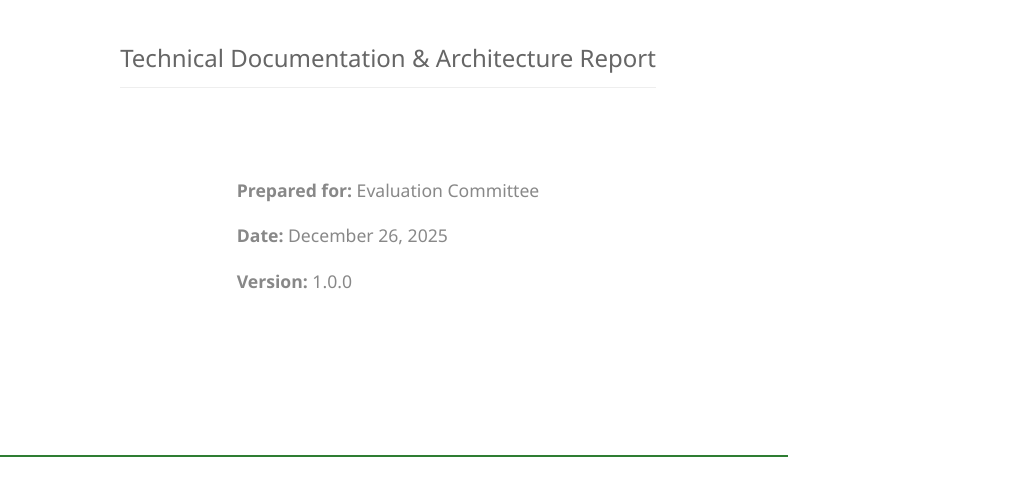
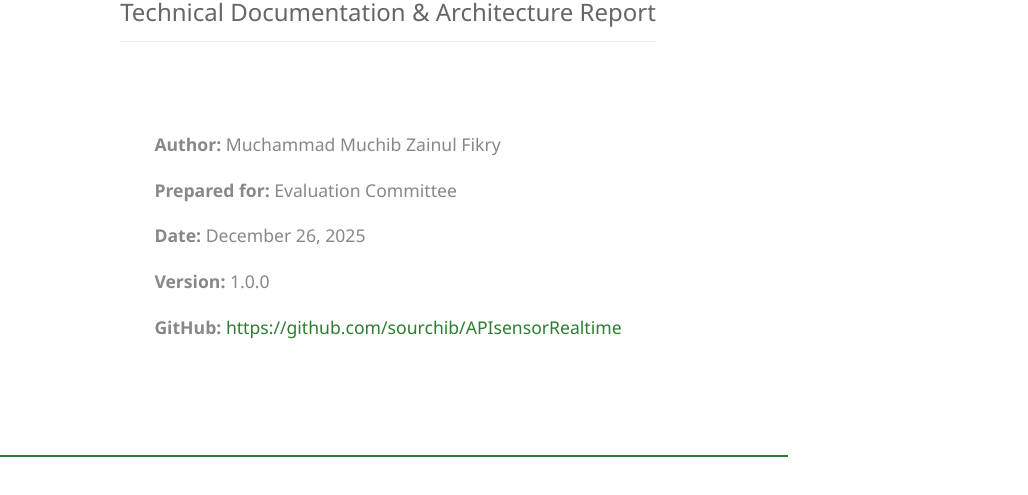
Before and after one commit to sourchib/APIsensorRealtime, a website: page PROJECT_REPORT.html in a window 1280 px wide. Shown: the part 305-800 px from the top of the page, without its empty margins (252-1280 px from the left). Drawn offline with Linux system fonts and the light colour scheme.

Commit message:
author version

```diff
--- a/PROJECT_REPORT.html
+++ b/PROJECT_REPORT.html
@@ -196,9 +196,13 @@
             <h1>Greenhouse IoT Backend API</h1>
             <h2>Technical Documentation & Architecture Report</h2>
             <div class="meta">
+                <p><strong>Author:</strong> Muchammad Muchib Zainul Fikry</p>
                 <p><strong>Prepared for:</strong> Evaluation Committee</p>
                 <p><strong>Date:</strong> December 26, 2025</p>
                 <p><strong>Version:</strong> 1.0.0</p>
+                <p><strong>GitHub:</strong> <a href="https://github.com/sourchib/APIsensorRealtime"
+                        style="color: #2e7d32; text-decoration: none;">https://github.com/sourchib/APIsensorRealtime</a>
+                </p>
             </div>
         </div>
 
```
